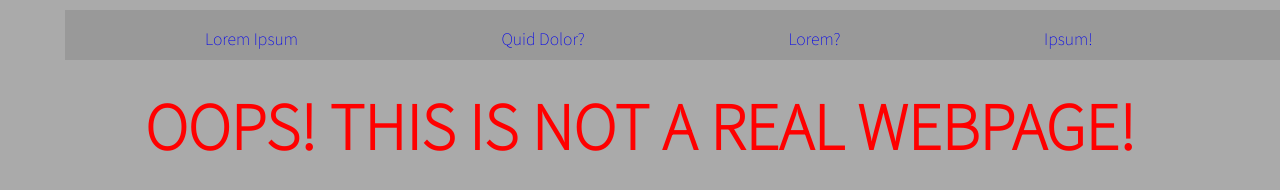
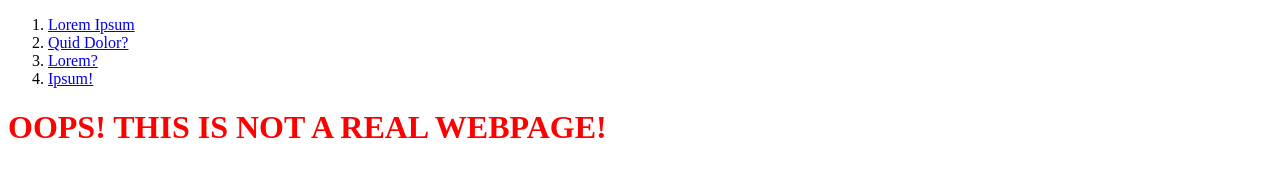
Before and after one commit to JacobAllenSchmidt/firstProject, a plain HTML site: page linkpage.html in a window 1280 px wide. Drawn offline with Linux system fonts and the light colour scheme.

Commit message:
Removed internal css

```diff
--- a/linkpage.html
+++ b/linkpage.html
@@ -5,34 +5,7 @@
         <link rel="preconnect" href="https://fonts.googleapis.com">
 <link rel="preconnect" href="https://fonts.gstatic.com" crossorigin>
 <link href="https://fonts.googleapis.com/css2?family=Noto+Sans+JP:wght@100&display=swap" rel="stylesheet">
-        <style>
-            body {
-                color: red;
-                background-color: #aaa;
-                text-align: justify;
-                font-family: "Noto Sans JP";
-                padding: 5px;
-                margin: 5px 60px;
-            }
-            #header {
-                text-align: center;
-                font-size: 60px;
-                margin-top: 70px;
-            }
-            #top-bar {
-                position: fixed;
-                background: #999;
-                width: 1235px;
-                height: 50px;
-            }
-            .links {
-                display: inline;
-            }
-            .link-style {
-                text-decoration: none;
-                margin: 100px;
-            }
-        </style>
+
     </head>
     <body>
         <div id="top-bar">
@@ -43,6 +16,6 @@
                 <li class="links"><a href="#" class="link-style" target="_blank">Ipsum!</a></li>
             </ol>
         </div>
-        <h1 id="header">OOPS! THIS IS NOT A REAL WEBPAGE!</h1>
+        <h1 id="header" style="color: red">OOPS! THIS IS NOT A REAL WEBPAGE!</h1>
     </body>
 </html>
```
